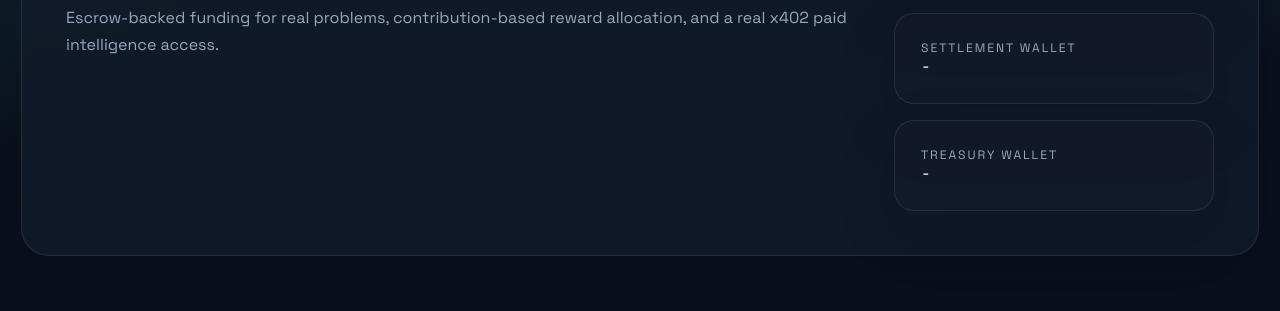
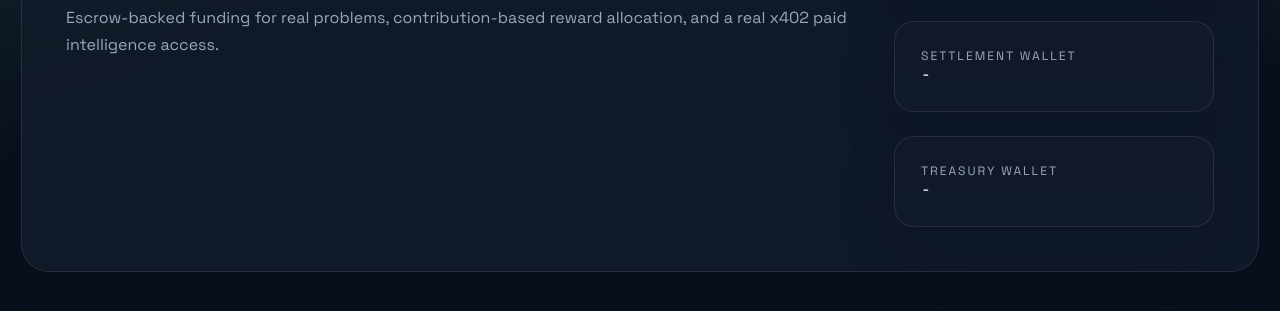
Before and after one commit to Augit1/XRPL-agentic-bounty-hunters, a website: page public/index.html in a window 1280 px wide. Shown: the part 291-602 px from the top of the page. Drawn offline with Linux system fonts and the light colour scheme; no server answers.

Commit message:
added vertical gap between cards

```diff
--- a/public/styles.css
+++ b/public/styles.css
@@ -357,11 +357,10 @@ h4 {
 .mission-list,
 .workflow-rail,
 .form-grid,
-.explorer-links,
-.clarification-grid,
-.pill-row {
+.explorer-links {
   display: grid;
   gap: 16px;
+  row-gap: 24px;
 }
 
 .button-stack > button,
```
